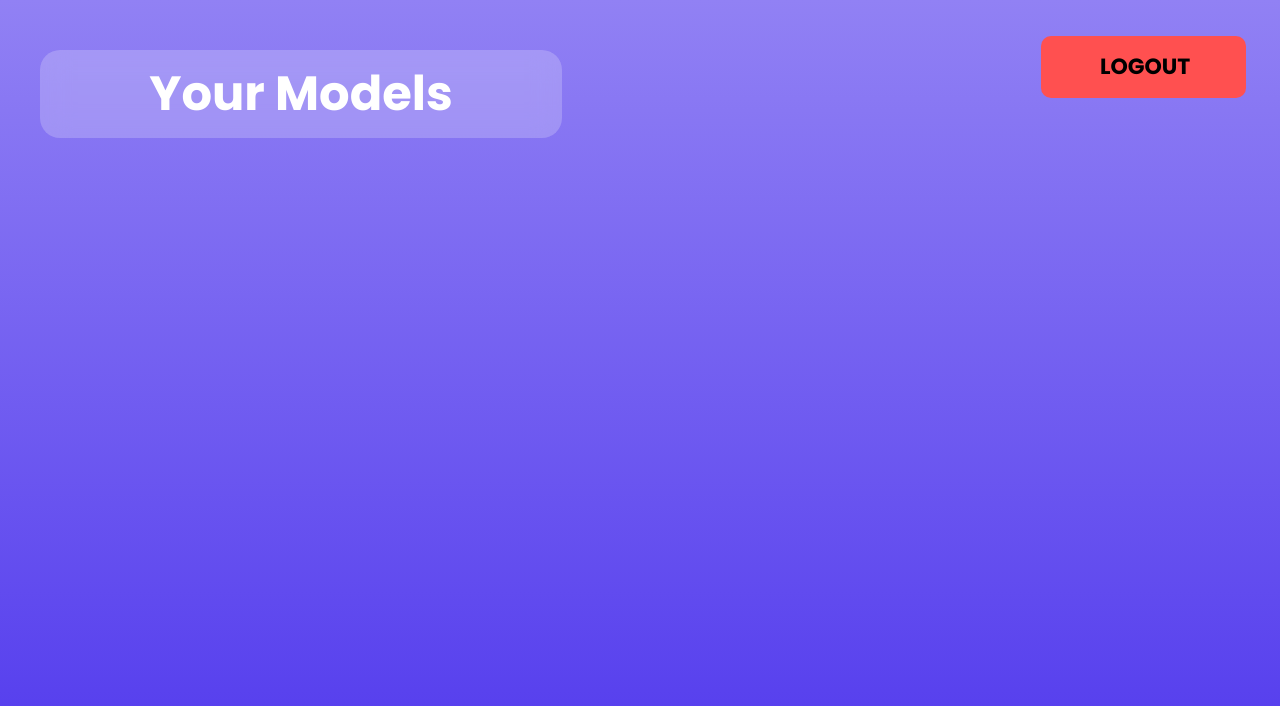
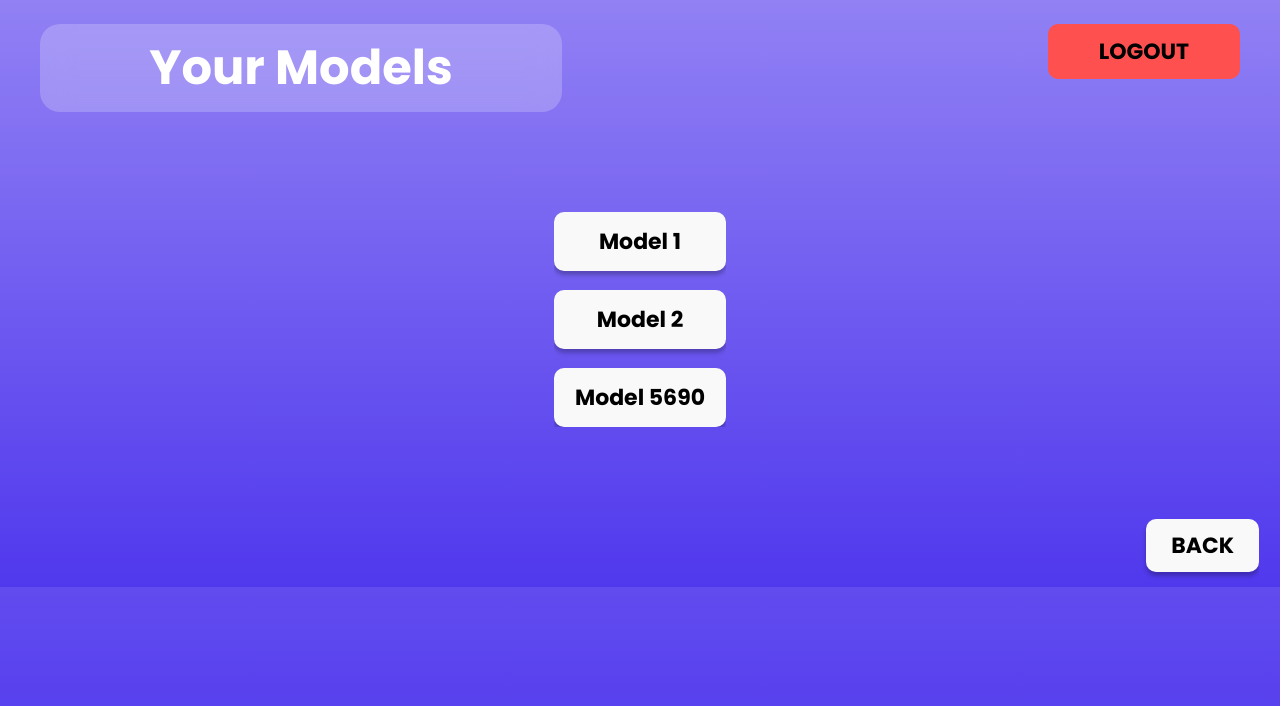
Before and after one commit to het8802/CS174-project, a PHP site: page /MacBookAir3.php in a window 1280 px wide. Shown: the top 706 px of the page. Run offline with PHP 8.4, Linux system fonts and the light colour scheme; the visitor is signed in with stand-in values (Sample User, id 1); data that the repository does not hold is empty.

Commit message:
updated MacBookAir3 page

```diff
--- a/MacBookAir3.css
+++ b/MacBookAir3.css
@@ -1,4 +1,4 @@
-.frame-child26,
+/* .frame-child26,
 .your-models1 {
   position: absolute;
   width: 522px;
@@ -97,4 +97,144 @@
   font-size: var(--font-size-29xl);
   color: var(--color-white);
   font-family: var(--font-poppins);
+} */
+
+
+.your-models1 {
+  position: relative;
+  display: flex;
+  align-items: center;
+  justify-content: center;
+  width: 522px;
+  height: 88px;
+  flex-shrink: 0;
 }
+.your-models-wrapper {
+  border-radius: var(--br-xl);
+  background-color: var(--color-gray-300);
+  backdrop-filter: blur(13.6px);
+  display: flex;
+  flex-direction: row;
+  align-items: flex-start;
+  justify-content: flex-start;
+}
+.logout1 {
+  position: relative;
+  font-size: var(--font-size-3xl);
+  font-family: var(--font-poppins);
+  color: var(--color-black);
+  text-align: left;
+}
+.logout-container {
+  cursor: pointer;
+  border: 0;
+  padding: var(--padding-2xs) var(--padding-32xl);
+  background-color: var(--color-tomato);
+  border-radius: var(--br-3xs);
+  display: flex;
+  flex-direction: row;
+  align-items: flex-start;
+  justify-content: flex-start;
+}
+.frame-group,
+.frame1 {
+  align-self: stretch;
+  display: flex;
+  flex-direction: row;
+}
+.frame-group {
+  overflow: hidden;
+  align-items: flex-start;
+  justify-content: space-between;
+  padding: 24px 40px;
+  text-align: center;
+  font-size: var(--font-size-29xl);
+  color: var(--color-white);
+  font-family: var(--font-poppins);
+}
+.frame1 {
+  cursor: pointer;
+  border: 0;
+  padding: var(--padding-smi) var(--padding-2xl);
+  background-color: var(--color-whitesmoke);
+  border-radius: var(--br-3xs);
+  box-shadow: 0 4px 4px rgba(0, 0, 0, 0.25);
+  align-items: center;
+  justify-content: center;
+}
+.frame-parent1,
+.macbook-air-3-inner {
+  display: flex;
+  flex-direction: column;
+  align-items: center;
+  justify-content: flex-start;
+}
+.frame-parent1 {
+  overflow: hidden;
+  gap: 19px;
+}
+.macbook-air-3-inner {
+  align-self: stretch;
+  flex: 1;
+  padding: 1px;
+}
+.back {
+  position: relative;
+  font-size: var(--font-size-3xl);
+  font-family: var(--font-poppins);
+  color: var(--color-black);
+  text-align: center;
+}
+.frame-21-container,
+.frame-211 {
+  display: flex;
+  flex-direction: column;
+  justify-content: center;
+}
+.frame-211 {
+  cursor: pointer;
+  border: 0;
+  padding: var(--padding-3xs) var(--padding-6xl);
+  background-color: var(--color-whitesmoke);
+  border-radius: var(--br-3xs);
+  box-shadow: 0 4px 4px rgba(0, 0, 0, 0.25);
+  align-items: center;
+}
+.frame-21-container {
+  align-self: stretch;
+  overflow: hidden;
+  align-items: flex-end;
+  padding: var(--padding-base) 0;
+}
+.macbook-air-3,
+.macbook-air-3-child {
+  display: flex;
+  flex-direction: column;
+  align-items: center;
+}
+.macbook-air-3-child {
+  align-self: stretch;
+  height: 84px;
+  overflow: hidden;
+  flex-shrink: 0;
+  justify-content: space-between;
+  padding: 0 var(--padding-2xl);
+  box-sizing: border-box;
+}
+.macbook-air-3 {
+  position: relative;
+  background: linear-gradient(180deg, #9181f4, #5038ed);
+  width: 100%;
+  height: 100%;
+  justify-content: flex-start;
+  gap: 75px;
+}
+@media screen and (max-width: 420px) {
+  .frame-211 {
+    width: auto;
+    align-self: unset;
+    flex-direction: column;
+    align-items: center;
+    justify-content: flex-start;
+  }
+}
--- a/MacBookAir3.php
+++ b/MacBookAir3.php
@@ -23,7 +23,7 @@ if (isset($_POST['model-button'])) {
 }
 ?>
 
-<!DOCTYPE html>
+<!-- <!DOCTYPE html>
 <html>
   <head>
     <meta charset="utf-8" />
@@ -78,4 +78,69 @@ if (isset($_POST['model-button'])) {
       }
       </script>
   </body>
+</html> -->
+
+<!DOCTYPE html>
+<html>
+  <head>
+    <meta charset="utf-8" />
+    <meta name="viewport" content="initial-scale=1, width=device-width" />
+
+    <link rel="stylesheet" href="./global.css" />
+    <link rel="stylesheet" href="./MacBookAir3.css" />
+    <link
+      rel="stylesheet"
+      href="https://fonts.googleapis.com/css2?family=Poppins:wght@400;500;700&display=swap"
+    />
+  </head>
+  <body>
+    <div class="macbook-air-3" method="post" action="MacBookAir3.php">
+      <header class="frame-group">
+        <div class="your-models-wrapper">
+          <b class="your-models1">Your Models</b>
+        </div>
+        <button class="logout-container" id="logout-button">
+          <b class="logout1">LOGOUT</b>
+        </button>
+    </header>
+      <div class="macbook-air-3-inner">
+        <div class="frame-parent1">
+        <?php $models = fetchModels($_SESSION['user']); ?>
+        <?php foreach ($models as $model): ?>
+            <button class="frame1">
+                <b class="back"><?php echo htmlspecialchars($model['model_name']); ?></b>
+            </button>
+        <?php endforeach; ?>
+
+
+
+          <button class="frame1" id="your-models-button">
+            <b class="back">Model 1</b>
+          </button>
+          <button class="frame1" id="your-models-button">
+            <b class="back">Model 2</b>
+          </button>
+          <button class="frame1" id="your-models-button">
+            <b class="back">Model 5690</b>
+          </button>
+        </div>
+      </div>
+      <div class="macbook-air-3-child">
+        <div class="frame-21-container">
+          <button class="frame-211" id="your-models-button">
+            <b class="back">BACK</b>
+          </button>
+        </div>
+      </div>
+    </div>
+
+    <script>
+      var frame21 = document.getElementById("your-models-button");
+      if (frame21) {
+        frame21.addEventListener("click", function (e) {
+          window.location.href = "./MacBookAir3.html";
+        });
+      }
+      </script>
+  </body>
 </html>
```
